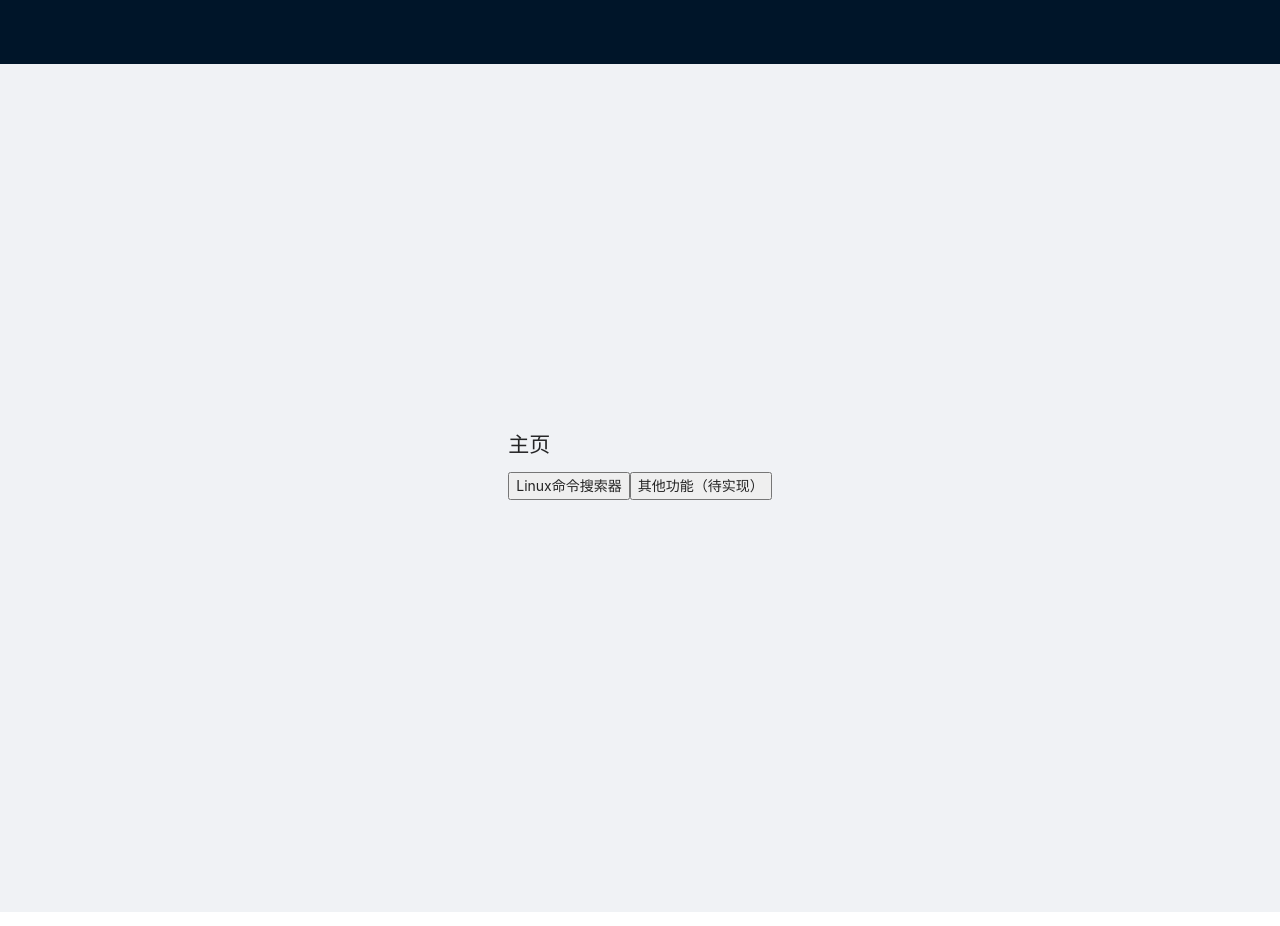
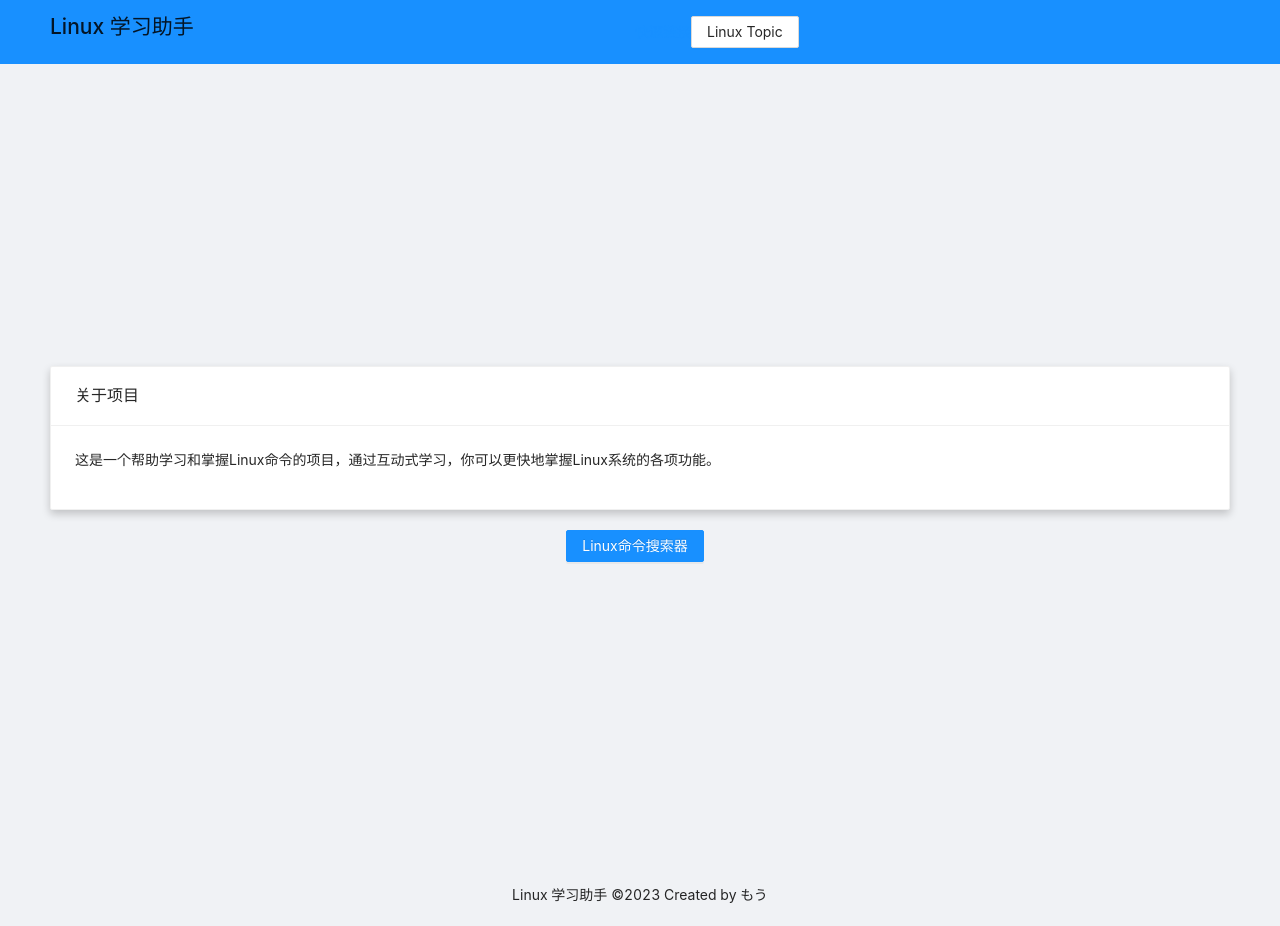
Before and after one commit to LingzheM/linux-command-helper, a React (Create React App) app: page / in a window 1280 px wide. Built offline with nearby package versions, Linux system fonts and the light colour scheme.

Commit message:
add Header Footer Component

```diff
--- /dev/null
+++ b/src/FooterComponent.css
@@ -0,0 +1,6 @@
+/* FooterComponent.css */
+.footer {
+    text-align: center;
+    background: #f0f2f5;
+    padding: 20px 50px;
+}
--- /dev/null
+++ b/src/FooterComponent.js
@@ -0,0 +1,17 @@
+// FooterComponent.js
+import React from 'react';
+import { Layout } from 'antd';
+import './FooterComponent.css'; // 假设你将样式放在 FooterComponent.css 文件中
+
+const { Footer } = Layout;
+
+const FooterComponent = () => {
+    return (
+        <Footer className="footer">
+            Linux 学习助手 ©2023 Created by もう
+            {/* 其他你想在底部展示的内容 */}
+        </Footer>
+    );
+};
+
+export default FooterComponent;
--- /dev/null
+++ b/src/HeaderComponent.css
@@ -0,0 +1,18 @@
+/* HeaderComponent.css */
+.header {
+    display: flex;
+    justify-content: space-between;
+    align-items: center;
+    background: #1890ff;
+    color: white;
+    padding: 0 50px;
+}
+
+.header-title {
+    margin-right: 10px; /* 或者你可以根据需要调整这个值 */
+}
+
+.header-buttons {
+    display: flex;
+    align-items: center;
+}
--- /dev/null
+++ b/src/HeaderComponent.js
@@ -0,0 +1,57 @@
+// HeaderComponent.js
+import React from 'react';
+import { Layout, Button, Menu, Dropdown } from 'antd';
+import { useNavigate } from 'react-router-dom';
+import './HeaderComponent.css';
+
+const { Header } = Layout;
+
+const HeaderComponent = () => {
+    const navigate = useNavigate();
+
+    const goToPlaceholder = () => {
+        navigate('/levels');
+    };
+
+    // 定义下拉菜单内容
+    const menu = (
+        <Menu items={[
+            {
+                key: '1',
+                label: (
+                    <a target="_blank" rel="noopener noreferrer" href="http://www.example.com/">
+                        例子 1
+                    </a>
+                ),
+            },
+            {
+                key: '2',
+                label: (
+                    <a target="_blank" rel="noopener noreferrer" href="http://www.example.com/">
+                        例子 2
+                    </a>
+                ),
+            },
+            // ...其他菜单项
+        ]} />
+    );
+
+
+    return (
+        <Header className="header">
+            <h2 className="header-title">Linux 学习助手</h2>
+            <div className="header-buttons">
+                <Dropdown menu={menu}>
+                    <a className="ant-dropdown-link" onClick={e => e.preventDefault()}>
+                        快速链接
+                    </a>
+                </Dropdown>
+                <Button onClick={goToPlaceholder} type="default">Linux Topic</Button>
+            </div>
+            <div className="header-buttons">
+            </div>
+        </Header>
+    );
+};
+
+export default HeaderComponent;
--- a/src/Home.js
+++ b/src/Home.js
@@ -1,7 +1,8 @@
 import React from 'react';
 import { useNavigate } from 'react-router-dom';
-import { Layout } from 'antd';
-
+import { Layout, Card, Button } from 'antd';
+import HeaderComponent from './HeaderComponent';
+import FooterComponent from './FooterComponent';
 
 const Home = () => {
   let navigate = useNavigate();
@@ -12,41 +13,26 @@ const Home = () => {
     navigate('/search'); // 使用 navigate 函数进行导航
   };
 
-  const goToPlaceholder = () => {
-    navigate('/levels');
-  };
-
   return (
     <Layout style={{ minHeight: '100vh'}}>
-      <Header>
-
-      </Header>
+      <HeaderComponent />
       <Content style={{
             display: 'flex',
+            flexDirection: 'column',  // 垂直排列内容
             justifyContent: 'center',
             alignItems: 'center',
             height: '100vh',
-            background: '#f0f2f5'
+            background: '#f0f2f5',
+            padding: '50px'
       }}>
-        <div>
-          <h1>主页</h1>
-          <button onClick={goToCommandSearch}>Linux命令搜索器</button>
-          <button onClick={goToPlaceholder}>其他功能（待实现）</button>
-        </div>
+        <Card title="关于项目" style={{ width: '100%', marginBottom: '20px', backgroundColor: '#ffffff', boxShadow: '0 4px 8px 0 rgba(0,0,0,0.2)' }}>
+            <p>这是一个帮助学习和掌握Linux命令的项目，通过互动式学习，你可以更快地掌握Linux系统的各项功能。</p>
+        </Card>
+        <Button type="primary" onClick={goToCommandSearch} style={{ marginRight: '10px' }}>Linux命令搜索器</Button>
       </Content>
-      <Footer style={{ textAlign: 'center' }}>
-
-      </Footer>
+      <FooterComponent />
     </Layout>
   );
-
-  // return (
-  //   <div>
-  //     <h1>欢迎来到主页</h1>
-  //     <button onClick={goToCommandSearch}>Linux命令搜索器</button>
-  //     <button onClick={goToPlaceholder}>其他功能（待实现）</button>
-  //   </div>
-  // );
 };
 
 export default Home;
```
